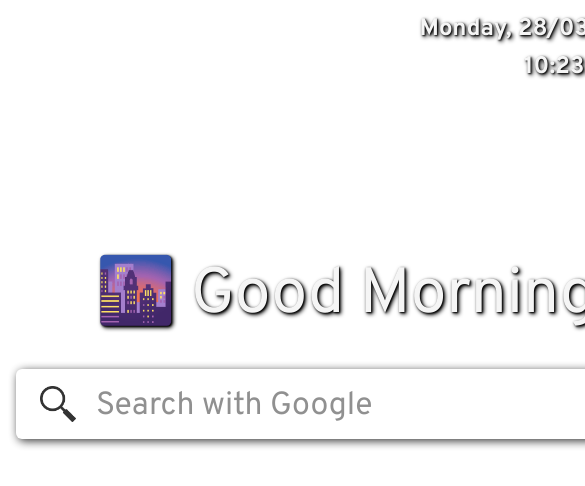
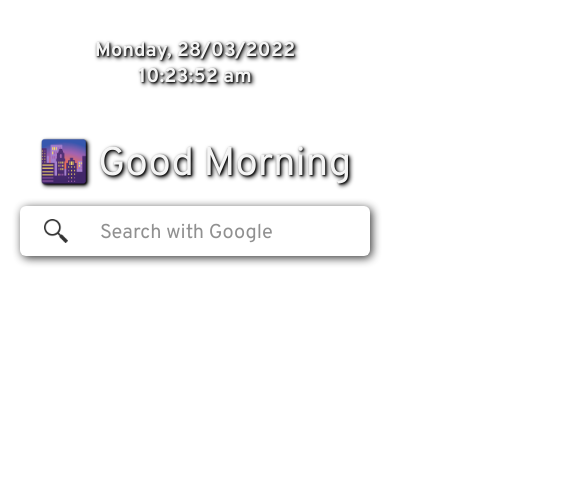
Before and after one commit to ts-oh/dashboard, a plain HTML site: page index.html in a window 390 px wide. Shown: the part 30-516 px from the top of the page, 585 px wide, since content can reach past the window. Drawn offline with Linux system fonts and the light colour scheme; no server answers.

Commit message:
add responsive styling

```diff
--- a/styles.css
+++ b/styles.css
@@ -5,22 +5,29 @@
   box-sizing: border-box;
 }
 
-html,
-body {
+html {
   margin: 0;
   padding: 0;
 }
 
 body {
+  margin: 0;
+  padding: 0;
   display: grid;
   grid-template-rows: 2.5fr 7.5fr auto;
   height: 100vh;
   position: relative;
   background: no-repeat center center fixed;
   -webkit-background-size: cover;
-  -moz-background-size: cover;
-  -o-background-size: cover;
   background-size: cover;
+}
+
+@media only screen and (max-width: 768px) {
+  body {
+    display: flex;
+    flex-direction: column;
+    align-items: center;
+  }
 }
 
 header {
@@ -28,6 +35,16 @@ header {
   display: flex;
   justify-content: space-between;
   height: fit-content;
+}
+
+@media only screen and (max-width: 768px) {
+  header {
+    min-width: 768px;
+    display: flex;
+    flex-direction: column;
+    height: fit-content;
+    align-items: center;
+  }
 }
 
 .weather-container {
@@ -69,6 +86,33 @@ header {
   font-size: 1.5rem;
 }
 
+@media only screen and (max-width: 768px) {
+  .weather-container {
+    width: fit-content;
+    align-items: center;
+    margin: 1em 0 0 0;
+  }
+  .weather-temp {
+    font-size: 1.25rem;
+    width: auto;
+  }
+
+  #weather-icon {
+    font-size: 1.25rem;
+    margin: 0 0;
+    width: 40px;
+  }
+
+  .weather-humidity {
+    margin: 0.25rem;
+    font-size: 1.25rem;
+  }
+  .weather-city {
+    margin: 0;
+    font-size: 1.25rem;
+  }
+}
+
 .timedate-container {
   width: 50%;
   height: fit-content;
@@ -93,6 +137,26 @@ header {
   margin: 0.25rem 2rem 0.25rem 0rem;
   padding: 0;
 }
+@media only screen and (max-width: 768px) {
+  .timedate-container {
+    display: flex;
+    flex-direction: column;
+    justify-content: center;
+    align-items: center;
+    margin: 2rem 0 0 0;
+    padding: 0;
+  }
+  .date-info {
+    margin: 0;
+    font-size: 1.25rem;
+  }
+  .time-info {
+    margin: 0;
+    padding: 0;
+    font-size: 1.25rem;
+    text-align: center;
+  }
+}
 
 .main {
   grid-row: 2 / 3;
@@ -103,12 +167,13 @@ header {
   height: 100%;
 }
 
-.search-container {
-  display: flex;
-  flex-direction: column;
-  justify-content: center;
-  align-items: center;
-  margin-top: 4rem;
+@media only screen and (max-width: 768px) {
+  .main {
+    display: flex;
+    flex-direction: column;
+    justify-content: baseline;
+    align-items: center;
+  }
 }
 
 .greet {
@@ -116,6 +181,14 @@ header {
   font-size: 4rem;
   margin: 1rem;
   margin: 1rem;
+}
+
+.search-container {
+  display: flex;
+  flex-direction: column;
+  justify-content: center;
+  align-items: center;
+  margin-top: 4rem;
 }
 
 .input-box {
@@ -140,6 +213,25 @@ header {
   padding-top: 0.25rem;
 }
 
+@media only screen and (max-width: 768px) {
+  .search-container {
+    margin: 3rem 0 0 0;
+  }
+
+  .greet {
+    font-size: 2.5rem;
+    margin: 0 0 0.5rem 0;
+  }
+
+  .input-box {
+    width: 350px;
+    font-size: 1.25rem;
+    background-size: 1.5rem;
+    height: 50px;
+    margin: 0.5rem 1rem 1rem 1rem;
+  }
+}
+
 footer {
   grid-row: 3 / 4;
   display: flex;
@@ -160,3 +252,24 @@ footer {
   margin: 1rem 2rem 1rem 0;
   text-decoration: none;
 }
+
+@media only screen and (max-width: 768px) {
+  footer {
+    display: flex;
+    flex-direction: column;
+    justify-content: center;
+    align-items: center;
+  }
+  .author-info {
+    font-size: 1rem;
+    color: whitesmoke;
+    margin: 0.5rem;
+  }
+
+  .repo-link {
+    font-size: 1rem;
+    color: whitesmoke;
+    text-decoration: none;
+    margin: 0 0 1rem 0;
+  }
+}
```
